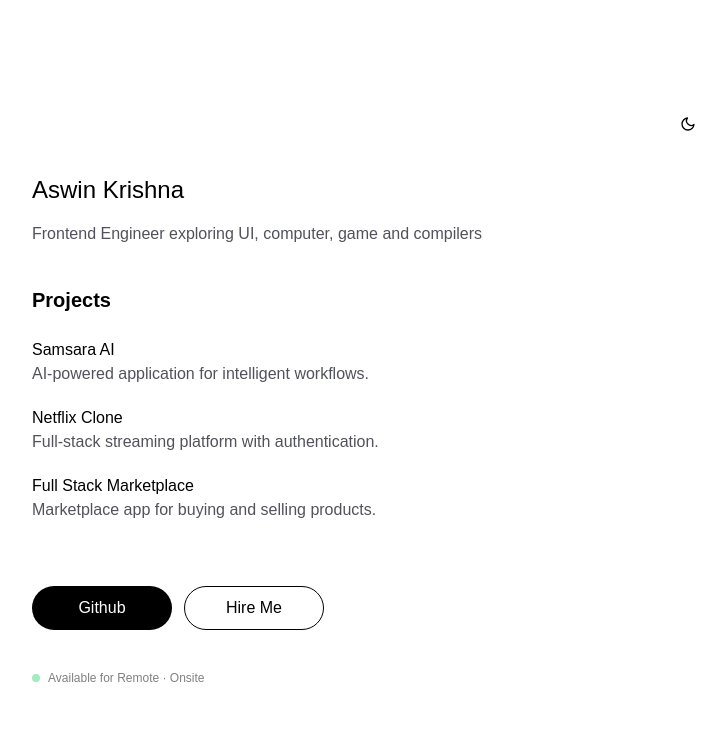
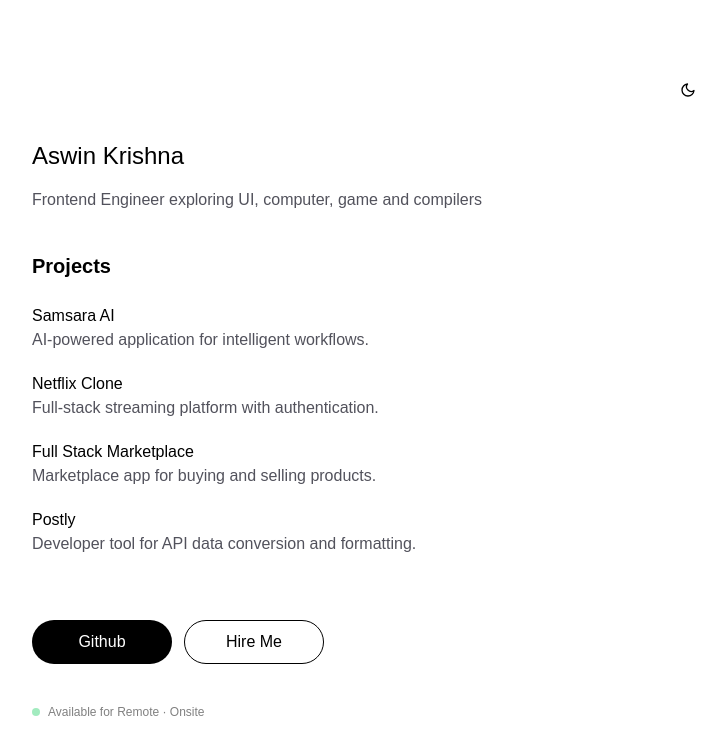
Before and after one commit to aaswne/Next.Js-Portfolio, a Next.js app: page / in a window 1280 px wide. Shown: the top 754 px of the page, without its empty margins (272-998 px from the left). Built offline with nearby package versions, Linux system fonts and the light colour scheme.

Commit message:
added postly

```diff
--- a/app/data/data.js
+++ b/app/data/data.js
@@ -71,4 +71,28 @@ export const projects = [
     github: "https://github.com/aaswne/olx-clone-react-firebase",
     live: "https://olx-clone-react-firebase-eight.vercel.app",
   },
+  {
+  id: "postly",
+  title: "Postly",
+  description: "Developer tool for API data conversion and formatting.",
+  image: "/image/postly.webp",
+  overview:
+    "Postly is a developer-focused tool that allows users to convert, format, and manage API data such as JSON and XML quickly. It provides a clean UI and simplifies workflows for handling structured data.",
+  tech: [
+    { name: "Next.js", url: "https://nextjs.org" },
+    { name: "Tailwind CSS", url: "https://tailwindcss.com" },
+    { name: "JavaScript", url: "https://developer.mozilla.org/en-US/docs/Web/JavaScript" },
+    { name: "Vercel", url: "https://vercel.com" },
+  ],
+  features: [
+    "JSON & XML data conversion",
+    "Clean and minimal UI",
+    "Fast and responsive design",
+    "Developer-friendly workflow",
+  ],
+  challenges:
+    "Handling large data formatting efficiently while maintaining performance and ensuring a smooth user experience across devices.",
+  github: "#", // add your repo link
+  live: "https://postly-web-coral.vercel.app",
+}
 ];
```
Also changed, not shown: public/image/postly.webp (added).
